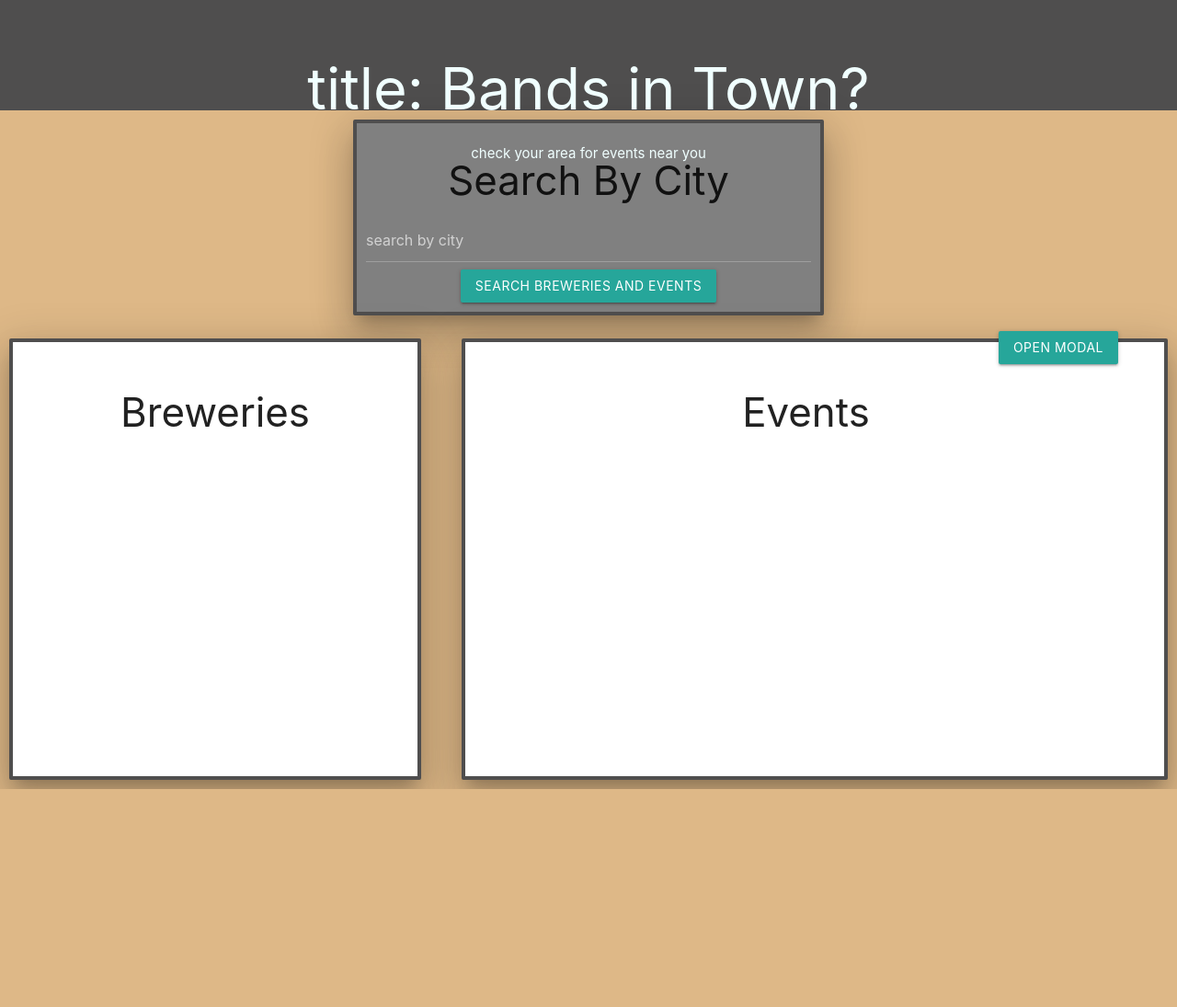
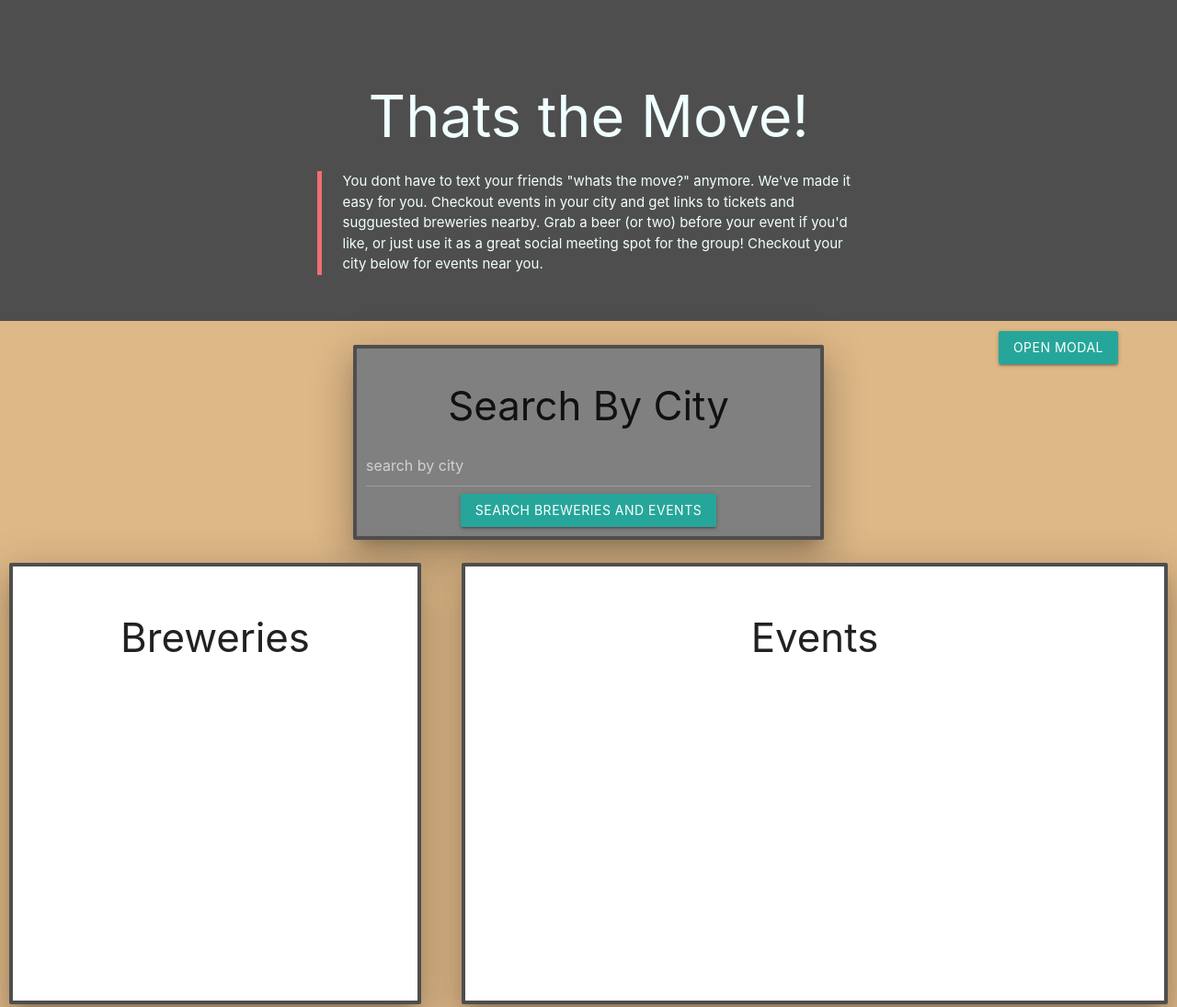
Before and after one commit to ConnorMcLaughlin2022/Project-1, a plain HTML site: page index.html in a window 1280 px wide. Shown: the top 1095 px of the page at 92% size. Before the commit the page ends 858 px from the top, so only its background shows below. Drawn offline with nearby package versions, Linux system fonts and the light colour scheme.

Commit message:
flex and info

```diff
--- a/index.html
+++ b/index.html
@@ -1,5 +1,6 @@
 <!DOCTYPE html>
 <html lang="en">
+
 <head>
     <meta charset="UTF-8">
     <meta http-equiv="X-UA-Compatible" content="IE=edge">
@@ -12,28 +13,33 @@
     <!-- Compiled and minified JavaScript -->
 
     <meta name="viewport" content="width=device-width, initial-scale=1.0">
-   <link rel="stylesheet" href="./style.css">
+    <link rel="stylesheet" href="./style.css">
     <title>Project-1</title>
 </head>
+
 <body>
     <header>
-        <h1> title: Bands in Town?</h1>
-        <p>check your area for events near you</p>
+        <h1> Thats the Move!</h1>
+        <blockquote class="header-info"> You dont have to text your friends "whats the move?" anymore. We've made it
+            easy for you. Checkout events in your city and get links to tickets and sugguested breweries nearby. Grab a
+            beer (or two) before your event if you'd like, or just use it as a great social meeting spot for the group!
+            Checkout your city below for events near you.</blockquote>
+
     </header>
     <main>
-        <section class="search-card z-depth-5 card-panel hoverable">
+        <section class="search-card z-depth-5 card-panel hoverable card">
             <h3 class="card-header">Search By City</h3>
             <input class="input" id="city-input" type="text" placeholder="search by city" required value="">
             <button type="submit" class="btn" id="search-btn">search breweries and events</button>
             <p id="current-display"></p>
         </section>
 
-        <section class="results-card z-depth-5 card-panel hoverable">
+        <section class="results-card z-depth-5 card-panel hoverable card">
             <h3>Events</h3>
             <ul id="event-list"></ul>
         </section>
 
-        <section class="other-card z-depth-5 card-panel hoverable">
+        <section class="other-card z-depth-5 card-panel hoverable card">
             <h3>Breweries</h3>
             <section class="modal hidden"></section>
             <div class="flex"></div>
@@ -44,7 +50,13 @@
         <div class="overlayhidden"></div>
         <button class="btn btn-open">Open Modal</button>
     </main>
+
+    <!-- <footer>
+        <p>We do not advocate overconsumption or the abuse of alcohol. Please drink responsibly; Don't drink and drive;
+            For people over the age of 21 only.</p>
+    </footer> -->
     <script src="https://cdnjs.cloudflare.com/ajax/libs/materialize/1.0.0/js/materialize.min.js"></script>
     <script src="./script.js"></script>
 </body>
+
 </html>
--- a/style.css
+++ b/style.css
@@ -9,11 +9,25 @@ body {
 header {
     text-align: center;
     background: rgb(79, 78, 78);
-    height: 15vh;
-    padding-top: 20px;
+    /* height: 50px; */
+    padding: 50px;
     color: azure;
+    display: flex;
+    justify-content: center;
+    display: block;
+
 }
-
+.header-info {
+    text-align: left;
+    width: 50%;
+    margin: auto;
+}
+main {
+    /* display: flex; */
+    flex-wrap: wrap;
+    margin-top: 2%;
+    flex-direction: column;
+}
 .search-card {
     text-align: center;
     width: 40%;
@@ -32,7 +46,9 @@ header {
     float: right;
     text-align: center;
     border: 4px solid rgb(79, 78, 78);
-    padding-left: 5px;
+    /* padding-left: 5px; */
+    overflow-x: hidden;
+    overflow-y: auto;
 }
 
 .other-card {
@@ -42,6 +58,8 @@ header {
     float: left;
     text-align: center;
     border: 4px solid rgb(79, 78, 78);
+    overflow-x: hidden;
+    overflow-y: auto;
 }
 
 .modal {
@@ -107,3 +125,21 @@ header {
     backdrop-filter: blur (3px);
     z-index: 1;
 }
+/* footer {
+    height: 60px;
+    padding: 10%;
+    background: rgb(79, 78, 78);
+    bottom: 0;
+    position: absolute;
+
+} */
+@media screen and (max-width: 992px) {
+    .card {
+      width: 50%;
+    }
+}
+@media screen and (max-width: 768px) {
+    .card {
+      width: 100%;
+    }
+}
```
